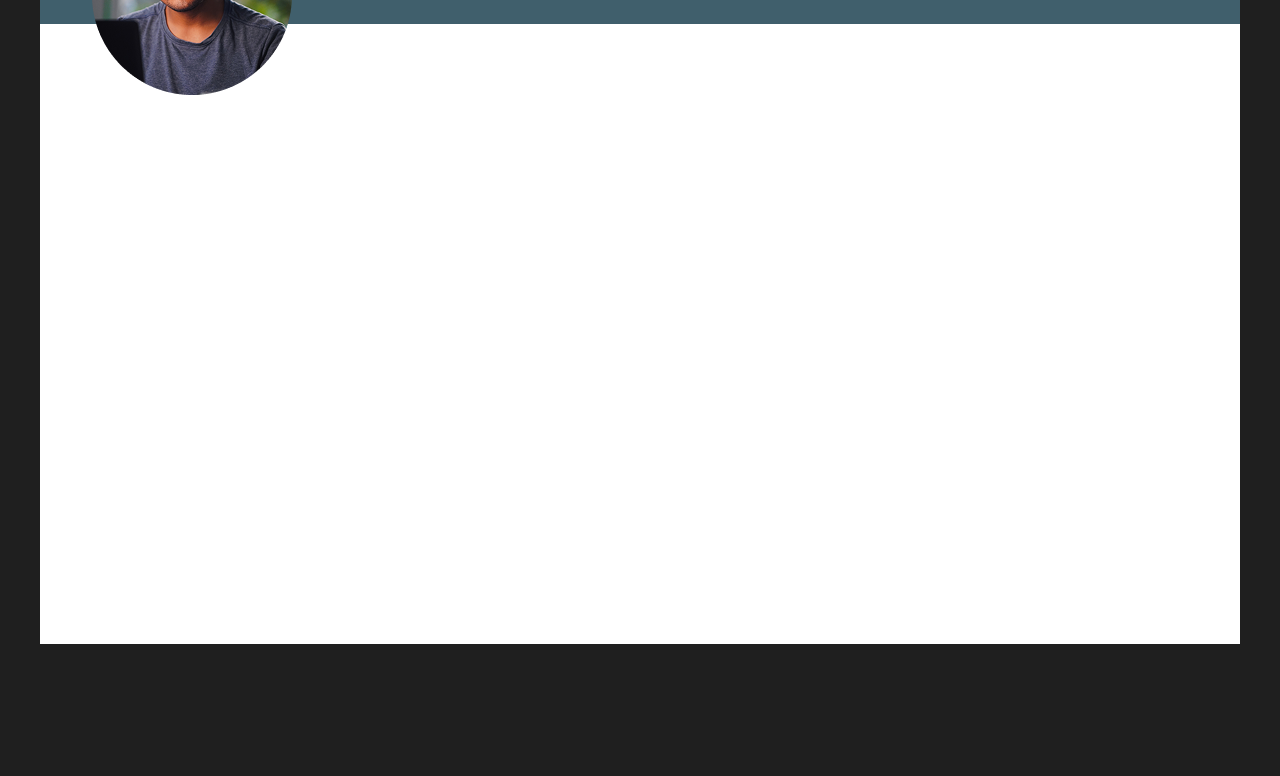
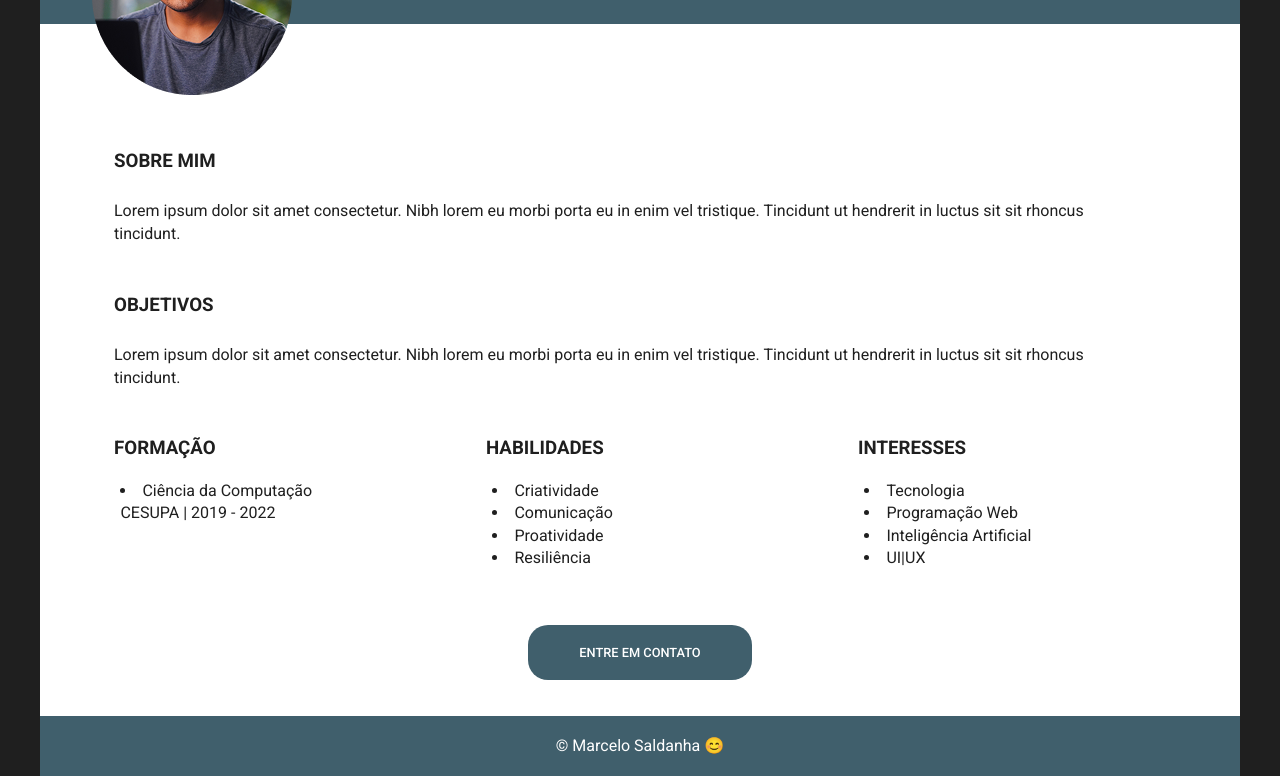
Before and after one commit to marcelosfilho13/curriculum-marcelo-saldanha, a plain HTML site: page index.html in a window 1280 px wide. Shown: the part 156-932 px from the top of the page. Before the commit the page ends 800 px from the top, so only its background shows below. Drawn offline with Linux system fonts and the light colour scheme.

Commit message:
feat: send email contact

```diff
--- /dev/null
+++ b/contact.js
@@ -0,0 +1,21 @@
+document.addEventListener('DOMContentLoaded', function () {
+  // Espera o HTML completo carregar antes de acessar o botão
+  let contactButton = document.querySelector('button[type="button"]');
+
+  // Só adiciona o evento se o botão existir na página
+  if (contactButton) {
+    contactButton.addEventListener('click', function () {
+      // Endereço de email para envio
+      let recipient = 'marcelosfilho.fundador@yellowbagedu.com';
+      // Assunto do email
+      let subject = 'Contato via currículo';
+      // Texto do corpo do email com quebras de linha em URL encoding
+      let body = 'Olá Marcelo,%0D%0A%0D%0AGostaria de entrar em contato com você para falar sobre uma oportunidade.%0D%0A%0D%0AAtenciosamente,%0D%0A';
+      // Cria o link mailto completo, codificando título e corpo
+      let mailto = 'mailto:' + recipient + '?subject=' + encodeURIComponent(subject) + '&body=' + encodeURIComponent(body);
+
+      // Abre a janela/aba do navegador para enviar o email
+      window.open(mailto, '_blank');
+    });
+  }
+});
--- a/index.html
+++ b/index.html
@@ -8,6 +8,7 @@
     <title>Marcelo Saldanha</title>
     <link href="https://fonts.googleapis.com/css2?family=Roboto:ital,wght@0,100..900;1,100..900&display=swap" rel="stylesheet">
     <link rel="stylesheet" href="style.css">
+    <script src="contact.js"></script>
 </head>
 <body>
     <header>
@@ -23,5 +24,55 @@
             </div>
         </div>
     </header>
+    <main>
+        <section class="main-info-content">
+            <h3>SOBRE MIM</h3>
+            <p>
+                Lorem ipsum dolor sit amet consectetur. Nibh lorem eu morbi porta
+                eu in enim vel tristique. Tincidunt ut hendrerit
+                in luctus sit sit rhoncus tincidunt.
+            </p>
+        </section>
+        <section class="main-info-content">
+            <h3>OBJETIVOS</h3>
+            <p>
+                Lorem ipsum dolor sit amet consectetur. Nibh lorem eu morbi porta
+                eu in enim vel tristique. Tincidunt ut hendrerit
+                in luctus sit sit rhoncus tincidunt.
+            </p>
+        </section>
+        <section class="main-info-format-list">
+            <div class="main-info-format-list-item">
+                <h3>FORMAÇÃO</h3>
+                <ul>
+                    <li>Ciência da Computação <br> CESUPA | 2019 - 2022</li>
+                </ul>
+            </div>
+            <div class="main-info-format-list-item">
+                <h3>HABILIDADES</h3>
+                <ul>
+                    <li>Criatividade</li>
+                    <li>Comunicação</li>
+                    <li>Proatividade</li>
+                    <li>Resiliência</li>
+                </ul>
+            </div>
+            <div class="main-info-format-list-item">
+                <h3>INTERESSES</h3>
+                <ul>
+                    <li>Tecnologia</li>
+                    <li>Programação Web</li>
+                    <li>Inteligência Artificial</li>
+                    <li>UI|UX</li>
+                </ul>
+            </div>
+        </section>
+        <button type="button">
+            ENTRE EM CONTATO
+        </button>
+    </main>
+    <footer>
+        <span>© Marcelo Saldanha 😊</span>
+    </footer>
 </body>
 </html>
--- a/style.css
+++ b/style.css
@@ -22,8 +22,10 @@ html {
 
 body {
     width: 75rem;
-    height: 100vh;
+    height: 100%;
     background: var(--color-white);
+
+    line-height: 1.4rem;
 }
 
 .header-content {
@@ -43,3 +45,92 @@ img {
     color: var(--color-white);
     line-height: 1.6rem;
 }
+
+header {
+    width: 75rem;
+    height: 16.875rem;
+}
+
+main {
+    width: 65.75rem;
+    height: 33.125rem;
+    margin: 2.25rem auto;
+
+    display: flex;
+    flex-direction: column;
+    gap: 2rem;
+}
+
+.main-info-content {
+    width: 62.5rem;
+    height: 7.625rem;
+    display: flex;
+    flex-direction: column;
+    gap: 1.75rem;
+}
+
+.main-info-format-list {
+    width: 65.75rem;
+    height: 10.625rem;
+
+    display: flex;
+    justify-content: start;
+    align-items: flex-start;
+    gap: 4rem;
+}
+
+.main-info-format-list-item {
+    width: 19.25rem;
+    display: flex;
+    flex-direction: column;
+    justify-content: flex-start;
+    align-items: flex-start;
+    gap: 1.25rem;
+}
+
+.main-info-format-list-item ul {
+    margin: 0;
+    padding-left: 0;
+    list-style-position: inside;
+}
+
+.main-info-format-list-item li {
+    padding-left: 0.4rem;
+}
+
+button {
+    width: 14rem;
+    height: 3.75rem;
+
+    background: var(--color-gray);
+    border: none;
+    color: var(--color-white);
+    font-family: "Roboto", sans-serif;
+    font-size: 0.8rem;
+    font-weight: 500;
+    display: flex;
+    justify-content: center;
+    align-items: center;
+    border-radius: 20px;
+    margin: 0 auto;
+    transition: transform 0.2s ease, background-color 0.2s ease, box-shadow 0.2s ease;
+
+    cursor: pointer;
+}
+
+button:hover {
+    transform: translateY(-2px) scale(1.02);
+    background-color: #2f4f5d;
+    box-shadow: 0 8px 20px rgba(0, 0, 0, 0.12);
+}
+
+footer {
+    width: 75rem;
+    height: 3.75rem;
+    background: var(--color-gray);
+
+    color: var(--color-white);
+    display: flex;
+    justify-content: center;
+    align-items: center;
+}
```
Also changed, not shown: assets/icon-email.png (added).
